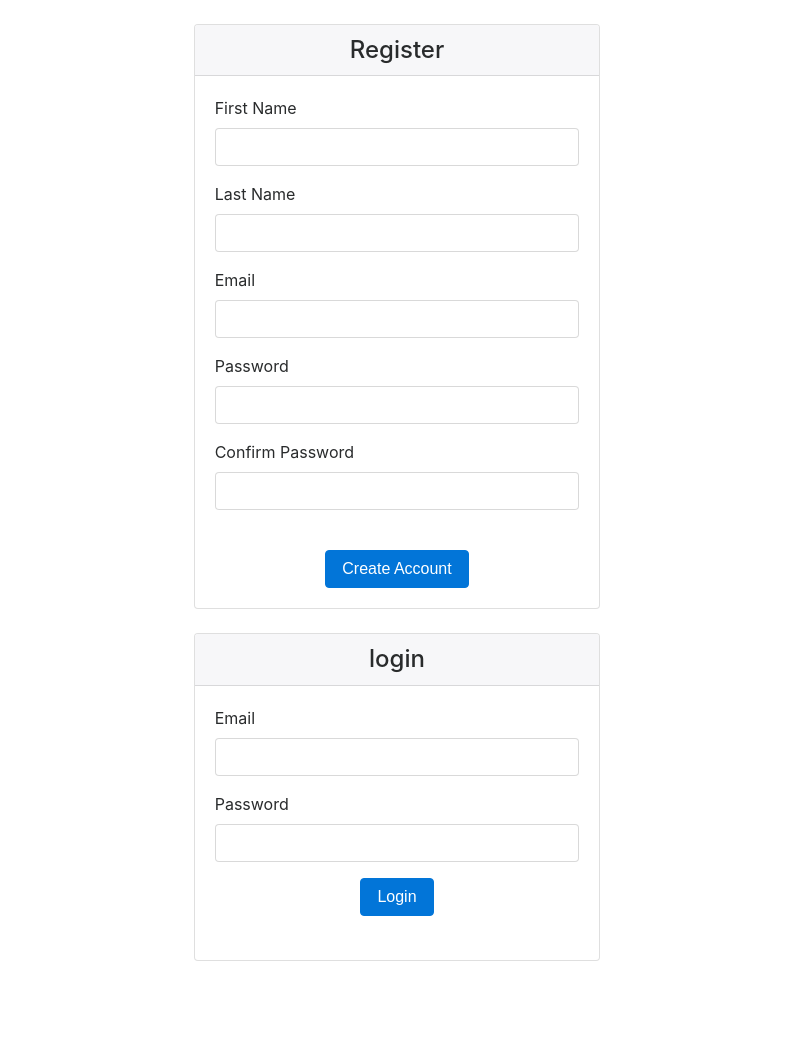
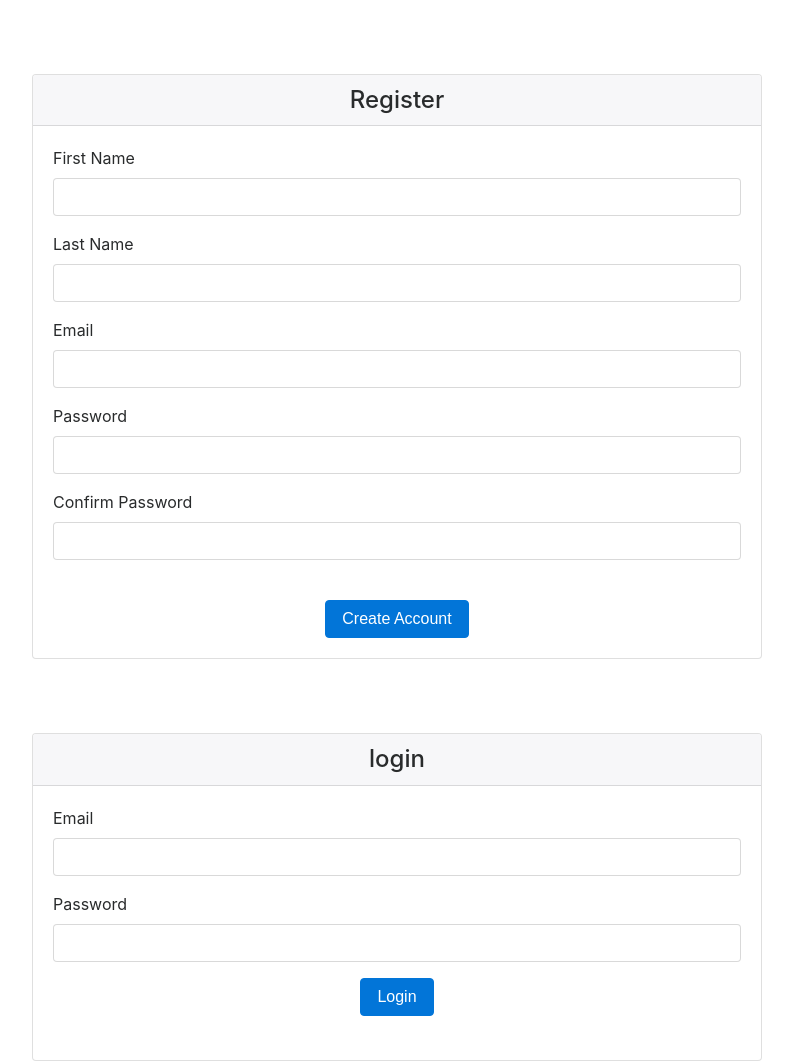
Before and after one commit to miaomiaojj/django_login, a Django app: page / in a window 1280 px wide. Shown: the whole page, without its empty margins (243-1036 px from the left). Before the commit the page ends 961 px from the top, so only its background shows below. Run offline with Django 3.2, Linux system fonts and the light colour scheme; parts of the project's set-up code (start-up, migrations or seed data) failed here and were passed over; some libraries are stand-ins or nearby versions.

Commit message:
2021/03/04

```diff
--- a/apps/register/templates/register/index.html
+++ b/apps/register/templates/register/index.html
@@ -11,9 +11,10 @@
 </head>
 
 <br>
+<div class="container">
+		<div class="row justify-content-center">
+			<div class="col-8">
 
-        <div class="row justify-content-center">
-            <div class="col-4">
                 <div class="card">
                     <h4 class="card-header text-center">Register</h4>
                     <div class="card-block">
@@ -92,12 +93,13 @@
 
 
 
-
+</div>
     </div>
 </br>
 
-        <div class="row justify-content-center">
-<div class="col-4">
+        <div class="container">
+		<div class="row justify-content-center">
+			<div class="col-8">
                 <div class="card">
                     <h4 class="card-header text-center">login</h4>
                     <div class="card-block">
@@ -126,7 +128,7 @@
     </div>
 
 
-
+</div>
 </body>
 
 </html>
--- a/apps/register/views.py
+++ b/apps/register/views.py
@@ -95,6 +95,9 @@ def userinfocollect(request):
         print( UserInfo.objects.filter(email=user))
         UserInfo.objects.filter(email=user).delete()
 
+    else:
+        print("user not exit")
+
 
     userInformation = UserInfo.objects.create(email=user,
                                               age=request.POST.get('age'),
@@ -133,12 +136,6 @@ def userinfocollect(request):
         request.POST['OtherLoan'])
 
     Networth = Asset - liabilities
-
-    print(float(monthly_Income))
-    print(float(monthly_Expense))
-    print(float(monthly_Balance))
-    print(float(Asset))
-    print(float(Networth))
 
     if (monthly_Balance < 0.4 * monthly_Income):
         Summary1 = "reduce monthly expense,check which part excess budget"
@@ -285,7 +282,7 @@ def HowFactorImpact(request):
 def PredictPage(request):
 
 
- print("id=request.session['id']",request.session['id'])
+ print("PredictPageid=request.session['id']",request.session['id'])
  user = User.objects.get(id=request.session['id'])
 
  workclass="Private"
--- a/login_registration/settings.py
+++ b/login_registration/settings.py
@@ -31,7 +31,7 @@ SECRET_KEY = '*wi&v$_lj_y9m_4^i583hb+*zdmm&mx_=c$_v*j9lk*tyaiiwj'
 # SECURITY WARNING: don't run with debug turned on in production!
 DEBUG = True
 
-ALLOWED_HOSTS = ['financialanalysisystem.herokuapp.com',
+ALLOWED_HOSTS = [#'financialanalysisystem.herokuapp.com',
 
                  ]
 
```
Also changed, not shown: db.sqlite3.
